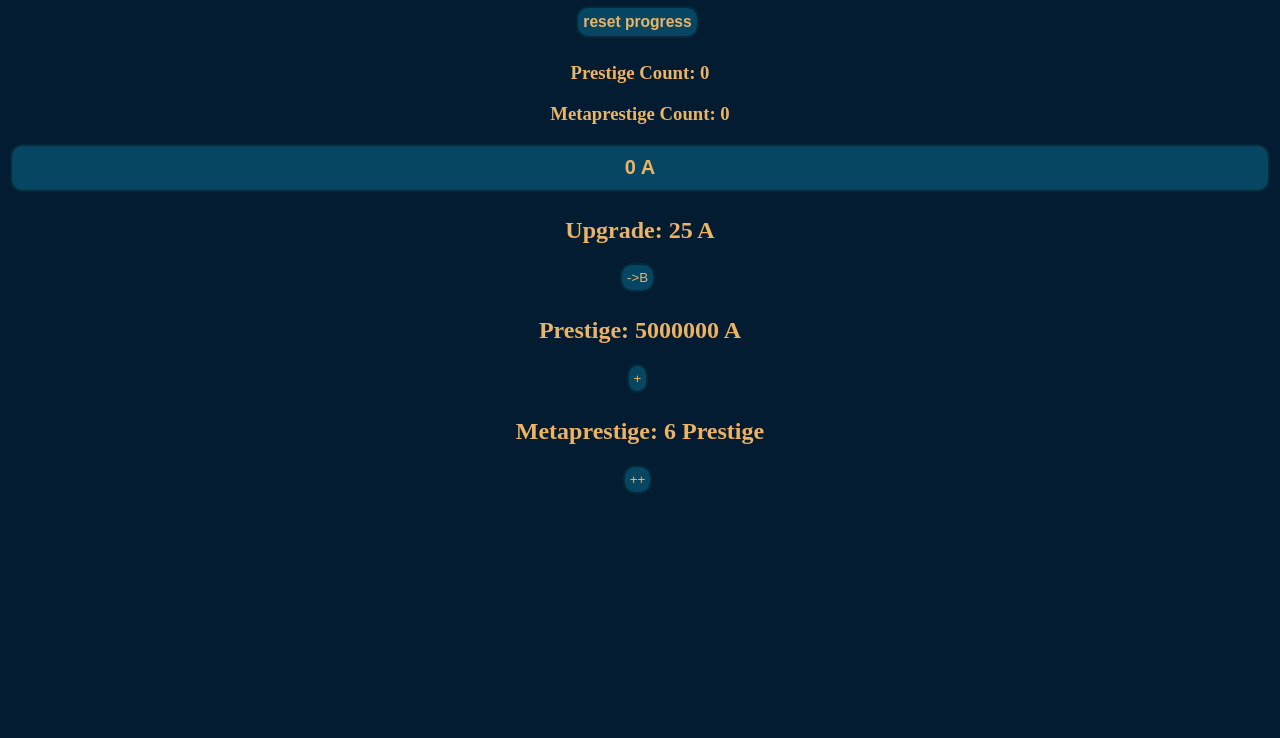
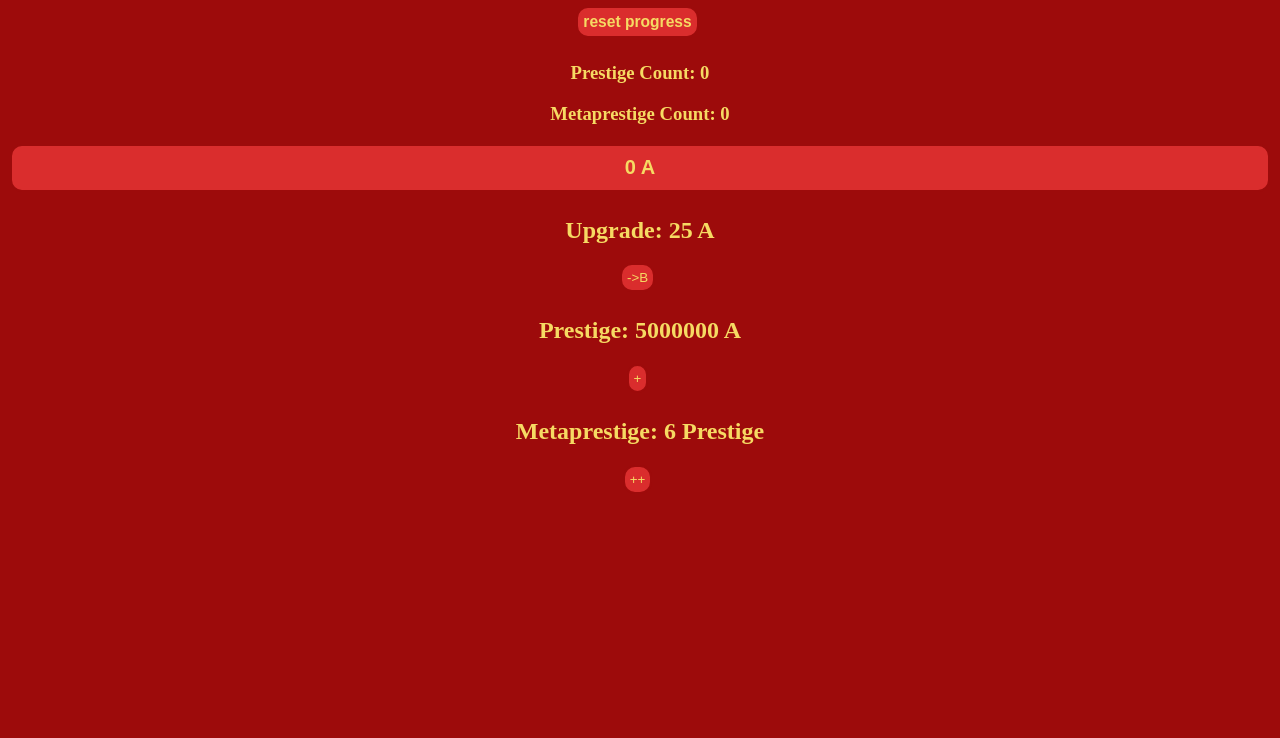
Before and after one commit to g1tyx/alphabet-clicker, a plain HTML site: page index.html in a window 1280 px wide. Shown: the part 62-800 px from the top of the page. Drawn offline with Linux system fonts and the light colour scheme.

Commit message:
version 0.14
version 0.14
name changed to "Alphabet Soup" because there is already a similar game called Alphabet Incremental
color scheme changed to fit new name

```diff
--- a/index.html
+++ b/index.html
@@ -1,28 +1,28 @@
 <html lang="en">
 <head>
     <meta name="viewport" content="width=device-width, initial-scale=1.0">
-    <title>Incremental Alphabet</title>
+    <title>Alphabet Soup</title>
     <style>
         body{
             margin: 10px;
             padding: 0px;
             text-align: center;
-            background-color: #041C32;
-            color: #ECB365;
+            background-color: #9D0B0B;
+            color: #F6DA63;
         }
         button{
             margin: 0px 5px 5px 0px;
             padding: 5px;
-            border: #04293A solid 2px;
+            border: #9D0B0B solid 2px;
             border-radius: 12px;
-            background-color: #064663;
-            color: #ECB365;
+            background-color: #DA2D2D;
+            color: #F6DA63;
         }
         button:hover{
-            background-color: #04293A;
+            background-color: #9D0B0B;
         }
         h1, h2, h3, h4, h5, h6{
-            color: #ECB365;
+            color: #F6DA63;
         }
         .countButton{
             height: 3rem;
@@ -44,7 +44,7 @@
     </style>
 </head>
 <body>
-    <h1>Incremental Alphabet</h1>
+    <h1>Alphabet Soup</h1>
     <div id="navDiv">
         <button id="resetButton" onclick="reset()"><h3 id="resetH3">reset progress</h3></button>
         <h3>Prestige Count: <span id="prestigeCountText"></span></h3>
--- a/main.js
+++ b/main.js
@@ -207,12 +207,12 @@ window.setInterval(() => {
     metaprestigeCountText.innerHTML = userData.metaPrestigeLevel - 1;
     //changes color of upgrade button if player can afford to upgrade
     if(userData.letters[progress[userData.currentLetter - 1].toLowerCase()] >= userData.upgradeCost){
-        aUpgradeButton.style.backgroundColor = "#ECB365";
-        aUpgradeButton.style.color = "#064663";
+        aUpgradeButton.style.backgroundColor = "#F6DA63";
+        aUpgradeButton.style.color = "#DA2D2D";
     }
     else{
-        aUpgradeButton.style.backgroundColor = "#064663";
-        aUpgradeButton.style.color = "#ECB365";
+        aUpgradeButton.style.backgroundColor = "#DA2D2D";
+        aUpgradeButton.style.color = "#F6DA63";
     }
 }, 10);
 
@@ -224,12 +224,12 @@ window.setInterval(() => {
     }
     //changes color of prestige button if player can afford to prestige
     if(userData.letters.a >= userData.prestigeCost){
-        aPrestigeButton.style.backgroundColor = "#ECB365";
-        aPrestigeButton.style.color = "#064663";
+        aPrestigeButton.style.backgroundColor = "#F6DA63";
+        aPrestigeButton.style.color = "#DA2D2D";
     }
     else{
-        aPrestigeButton.style.backgroundColor = "#064663";
-        aPrestigeButton.style.color = "#ECB365";
+        aPrestigeButton.style.backgroundColor = "#DA2D2D";
+        aPrestigeButton.style.color = "#F6DA63";
     }
     save();
 }, 1000);
```
